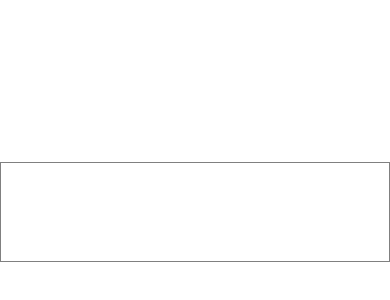
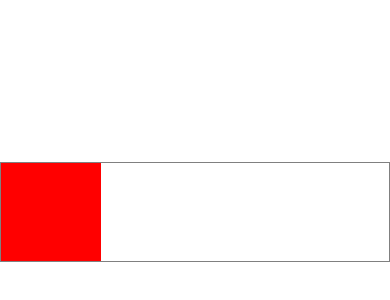
Before and after one commit to Pippippi3104/2020_ReactNative_NewsApp, a React Native app in the folder news-app/: screen / in a window 390 px wide. Shown: the part 210-510 px from the top of the page. Built offline with nearby package versions, Linux system fonts and the light colour scheme.

Commit message:
# finish editing lesson23

```diff
--- a/news-app/App.js
+++ b/news-app/App.js
@@ -14,6 +14,17 @@ const styles = StyleSheet.create({
     width: "100%",
     borderColor: "gray",
     borderWidth: 1,
+    /* 行方向に整列 */
+    flexDirection: "row",
+  },
+  leftContainer: {
+    backgroundColor: "red",
+    width: 100,
+  },
+  rightContainer: {
+    backgroundColor: "bleu",
+    /* 使える幅を全て使う */
+    flex: 1,
   },
 });
 
@@ -21,6 +32,8 @@ export default function App() {
   return (
     <View style={styles.container}>
       <View style={styles.itemContainer}>
+        <View style={styles.leftContainer} />
+        <View style={styles.rightContainer} />
       </View>
     </View>
   );
```
Also changed, not shown: 1 other file (tests, documents, lock files or other folders).
